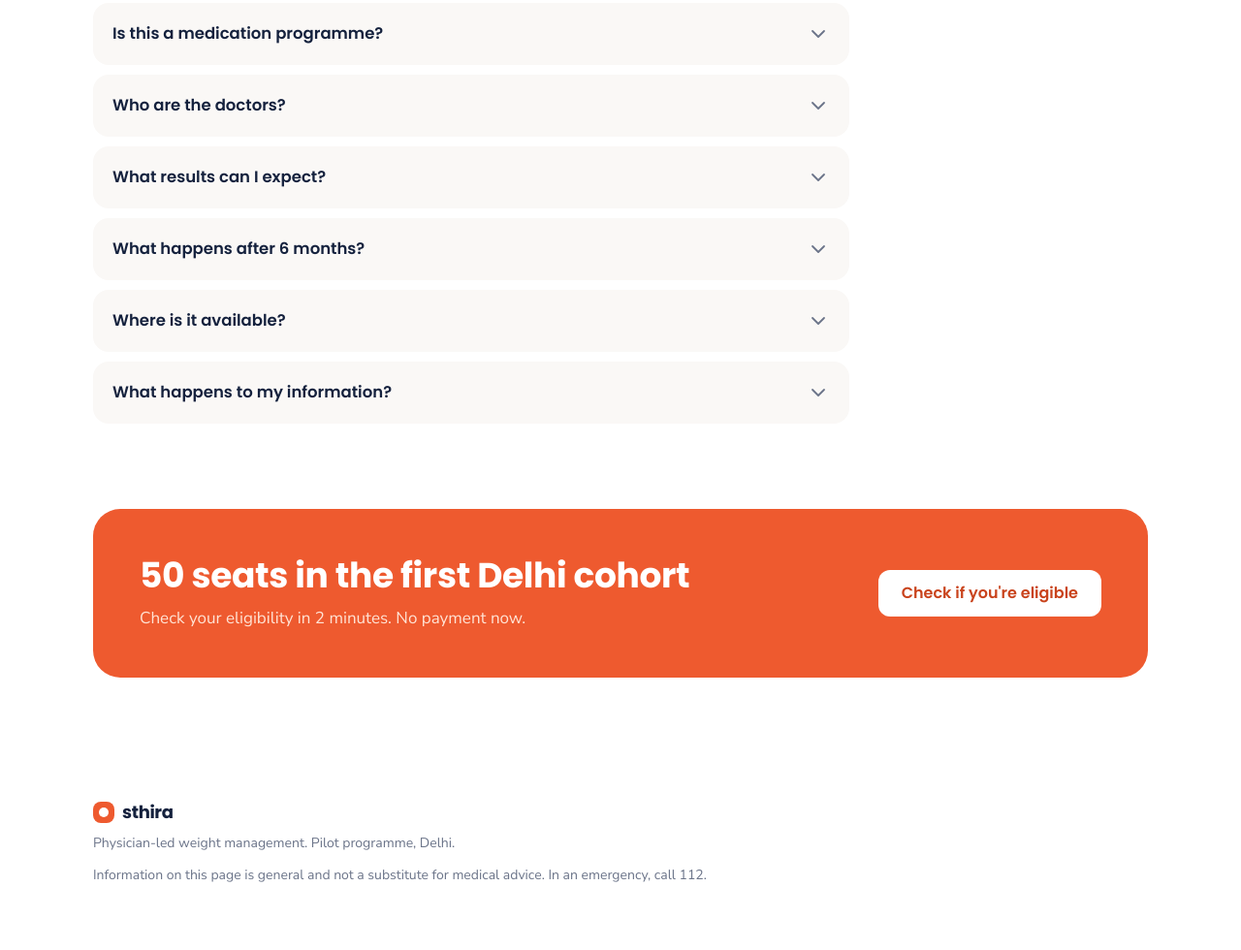
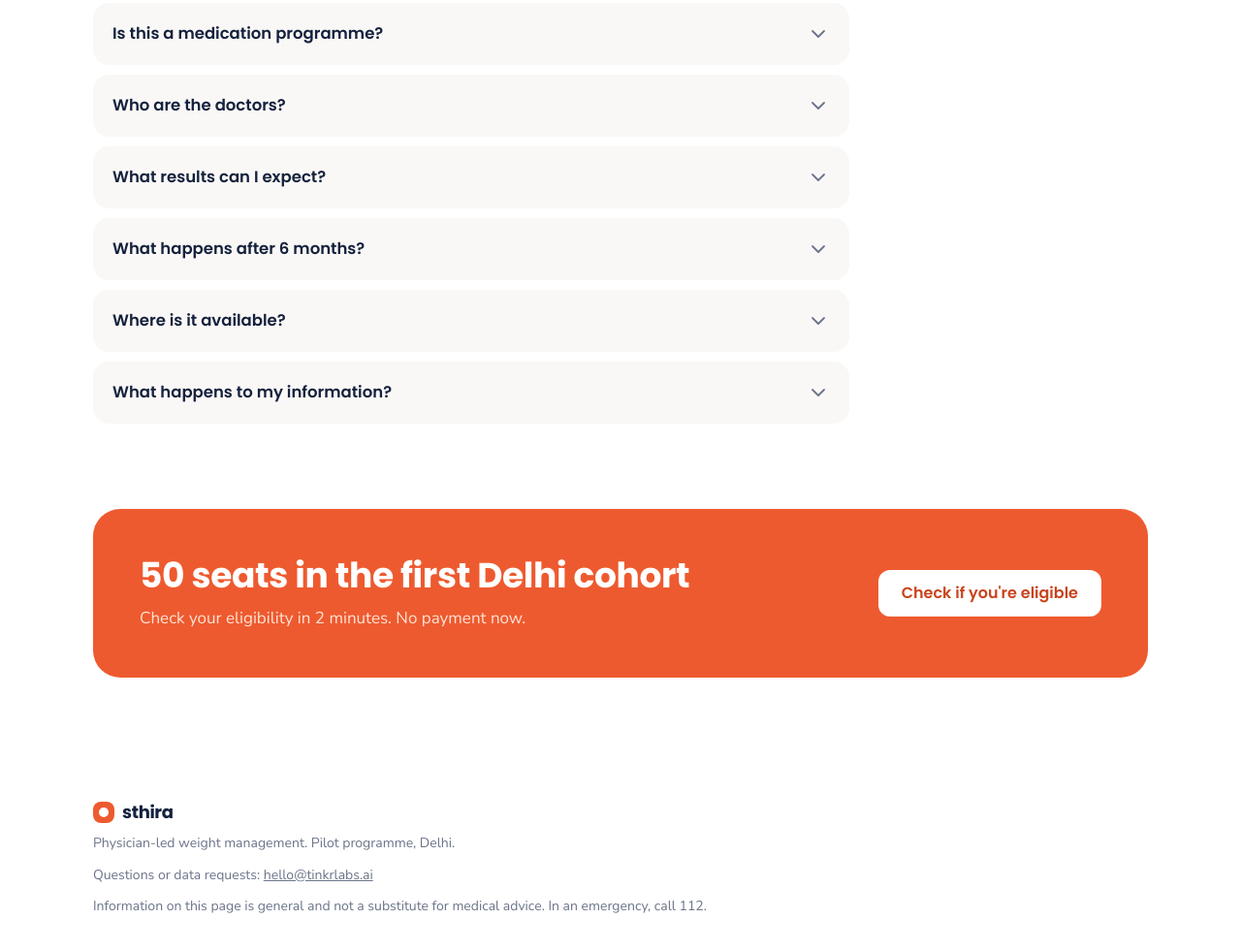
Before and after one commit to prekshi/wellness, a plain HTML site: page public/index.html in a window 1280 px wide. Shown: the part 5240-6220 px from the top of the page at 97% size. Drawn offline with Linux system fonts and the light colour scheme; no server answers.

Commit message:
Add files via upload

```diff
--- a/public/index.html
+++ b/public/index.html
@@ -531,7 +531,7 @@ footer .wrap{display:grid;gap:10px}
         <details><summary>What results can I expect?<svg class="ic"><use href="#i-down"/></svg></summary><p>We won't promise a number. Results depend on your starting point, your health and how closely you follow the plan. We measure carefully and publish every cohort's real results.</p></details>
         <details><summary>What happens after 6 months?<svg class="ic"><use href="#i-down"/></svg></summary><p>You can move to Maintain: monthly weigh-ins and quarterly blood tests. If you were on treatment, your doctor steps it down gradually while your habits take over.</p></details>
         <details><summary>Where is it available?<svg class="ic"><use href="#i-down"/></svg></summary><p>The first cohort is in Delhi NCR, with blood tests at home. Consults and coaching are online, so more cities will follow.</p></details>
-        <details><summary>What happens to my information?<svg class="ic"><use href="#i-down"/></svg></summary><p>Your answers are used only to assess fit and contact you about the programme. We don't sell or share them. Message us anytime to have them deleted.</p></details>
+        <details><summary>What happens to my information?<svg class="ic"><use href="#i-down"/></svg></summary><p>Your answers are used only to assess fit and contact you about the programme. We don't sell or share them. To have them deleted, email <a href="mailto:hello@tinkrlabs.ai">hello@tinkrlabs.ai</a> or reply "delete" to any of our WhatsApp messages.</p></details>
       </div>
     </div>
   </section>
@@ -550,6 +550,7 @@ footer .wrap{display:grid;gap:10px}
   <div class="wrap">
     <a class="logo" href="#" style="font-size:18px"><i style="width:22px;height:22px"></i>sthira</a>
     <p>Physician-led weight management. Pilot programme, Delhi.</p>
+    <p>Questions or data requests: <a href="mailto:hello@tinkrlabs.ai">hello@tinkrlabs.ai</a></p>
     <p>Information on this page is general and not a substitute for medical advice. In an emergency, call 112.</p>
   </div>
 </footer>
```
